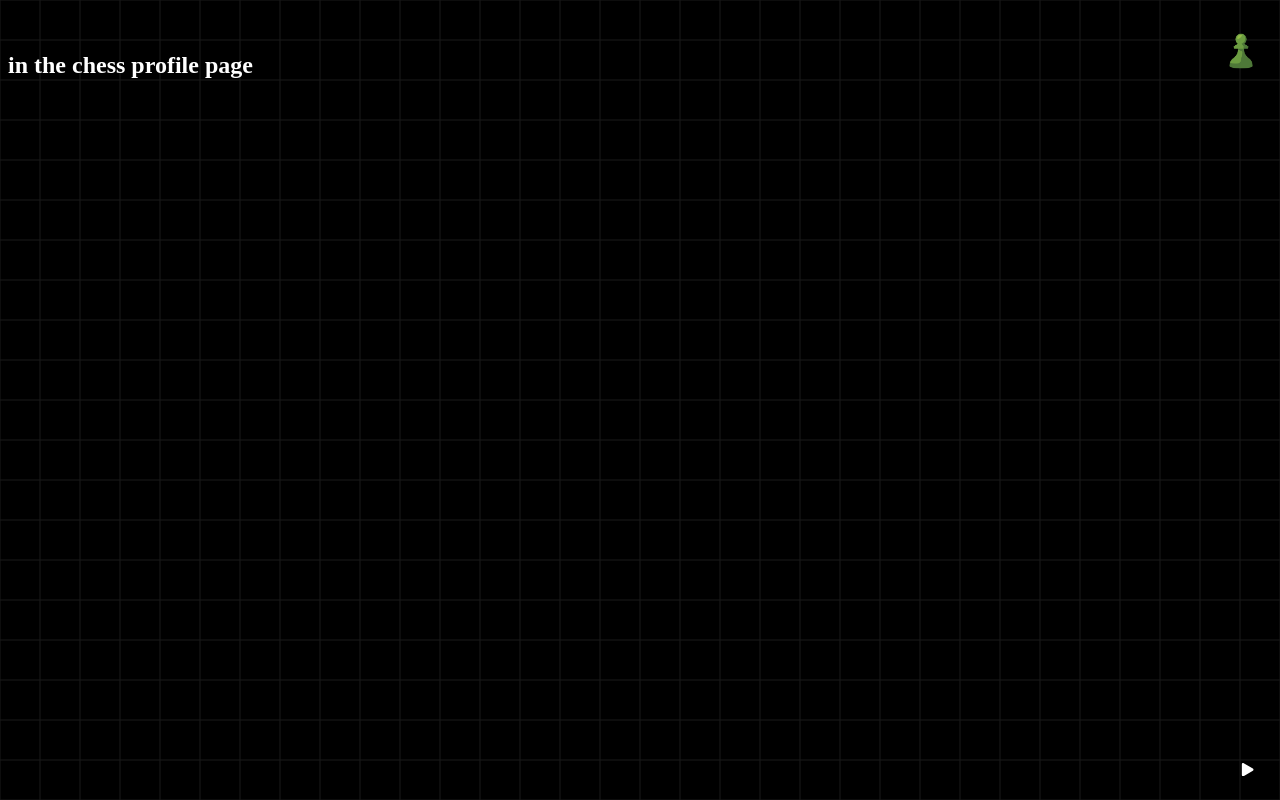
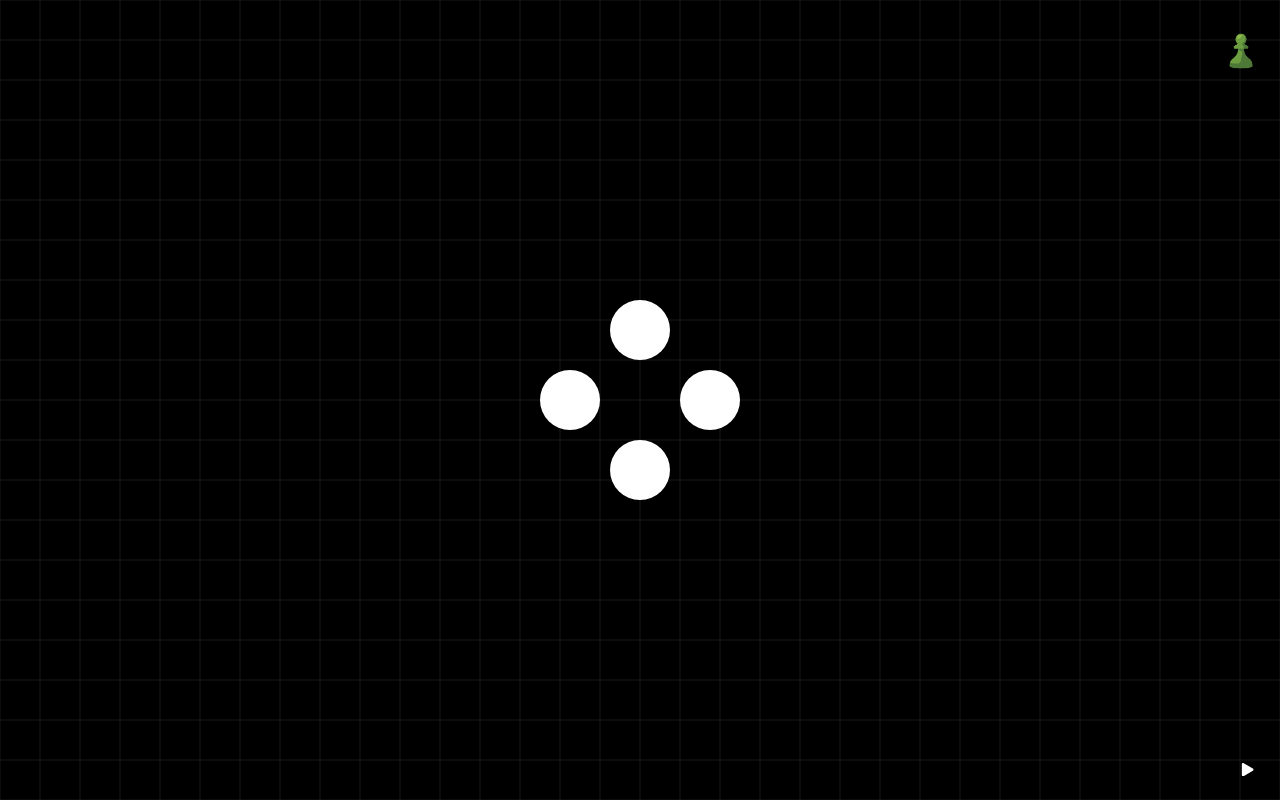
Before and after one commit to brownpanthera/meandthebois, a React (Create React App) app: page /chess in a window 1280 px wide. Built offline with nearby package versions, Linux system fonts and the light colour scheme.

Commit message:
added chess avatars

```diff
--- a/src/App.css
+++ b/src/App.css
@@ -47,3 +47,29 @@ body {
 h2{
   color: white;
 }
+
+
+/* chess profile */
+.avatar {
+  position: absolute;
+  top: 50%;
+  left: 50%;
+  width: 60px;
+  height: 60px;
+  border-radius: 50%;
+  background-color: #ffff;
+  margin: -30px;
+  transform: rotate(0deg) translate(70px) rotate(0deg);
+}
+
+.avatar:nth-child(2) {
+  transform: rotate(90deg) translate(70px) rotate(-90deg);
+}
+
+.avatar:nth-child(3) {
+  transform: rotate(180deg) translate(70px) rotate(0deg);
+}
+
+.avatar:nth-child(4) {
+  transform: rotate(-90deg) translate(70px) rotate(90deg);
+}
--- a/src/Components/ChessProfile.jsx
+++ b/src/Components/ChessProfile.jsx
@@ -2,8 +2,17 @@ import React from "react";
 
 export default function ChessProfile() {
   return (
-    <div>
-      <h2>in the chess profile page</h2>
-    </div>
+    <>
+<div class="avatar-container">
+  <div class="avatar"></div>
+  <div class="avatar"></div>
+  <div class="avatar"></div>
+  <div class="avatar"></div>
+</div>
+
+
+
+
+    </>
   );
 }
```
